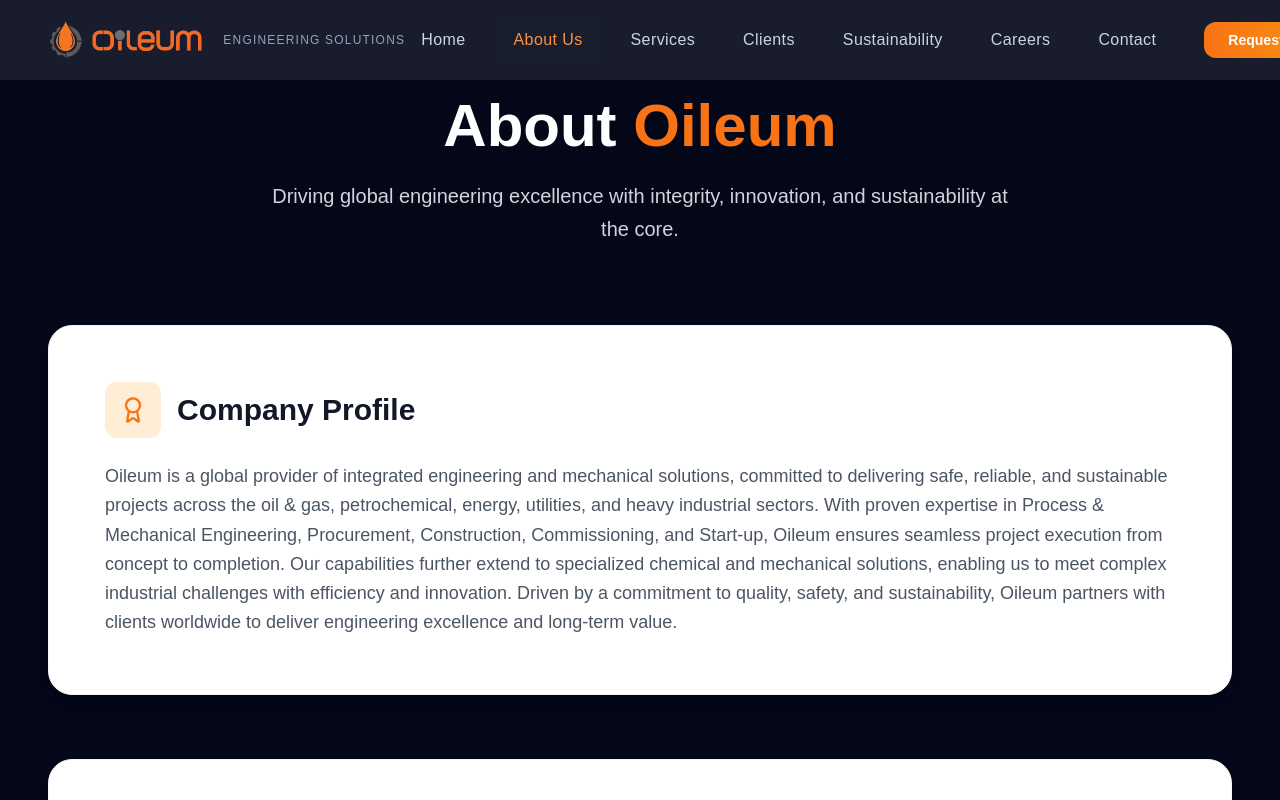
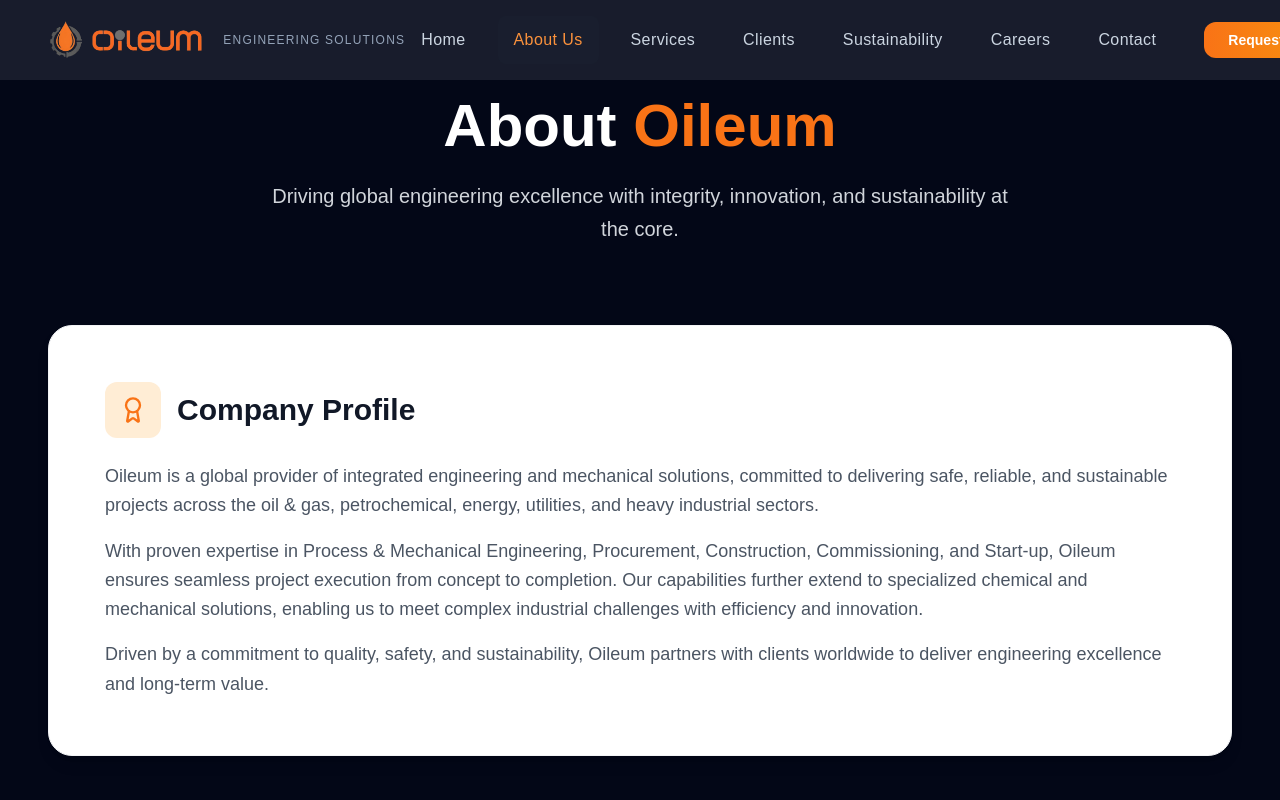
Before and after one commit to haseebmanzoor/Oileum-website, a React (Vite) app: page /about in a window 1280 px wide. Shown: the top 800 px of the page. Built offline with nearby package versions, Linux system fonts and the light colour scheme.

Commit message:
gives lines and spaces

```diff
--- a/src/components/AboutUs/About.jsx
+++ b/src/components/AboutUs/About.jsx
@@ -44,19 +44,26 @@
                 Company Profile
               </h3>
             </div>
-            <p className="text-lg text-gray-600 leading-relaxed">
+            <p className="text-lg text-gray-600 leading-relaxed mb-4">
               Oileum is a global provider of integrated engineering and
               mechanical solutions, committed to delivering safe, reliable, and
               sustainable projects across the oil & gas, petrochemical, energy,
-              utilities, and heavy industrial sectors. With proven expertise in
-              Process & Mechanical Engineering, Procurement, Construction,
-              Commissioning, and Start-up, Oileum ensures seamless project
-              execution from concept to completion. Our capabilities further
-              extend to specialized chemical and mechanical solutions, enabling
-              us to meet complex industrial challenges with efficiency and
-              innovation. Driven by a commitment to quality, safety, and
-              sustainability, Oileum partners with clients worldwide to deliver
-              engineering excellence and long-term value.
+              utilities, and heavy industrial sectors.
+            </p>
+
+            <p className="text-lg text-gray-600 leading-relaxed mb-4">
+              With proven expertise in Process & Mechanical Engineering,
+              Procurement, Construction, Commissioning, and Start-up, Oileum
+              ensures seamless project execution from concept to completion. Our
+              capabilities further extend to specialized chemical and mechanical
+              solutions, enabling us to meet complex industrial challenges with
+              efficiency and innovation.
+            </p>
+
+            <p className="text-lg text-gray-600 leading-relaxed">
+              Driven by a commitment to quality, safety, and sustainability,
+              Oileum partners with clients worldwide to deliver engineering
+              excellence and long-term value.
             </p>
           </motion.div>
 
--- a/src/components/Services/Services.jsx
+++ b/src/components/Services/Services.jsx
@@ -40,7 +40,7 @@
     image: "/services/procurement.jpg",
   },
   {
-    title: "Construction Mastery",
+    title: "Construction & Commissioning",
     description: [
       "Mechanical, piping, structural, and civil construction",
       "Erection of heavy static & rotating equipment (pumps, turbines, compressors)",
```
